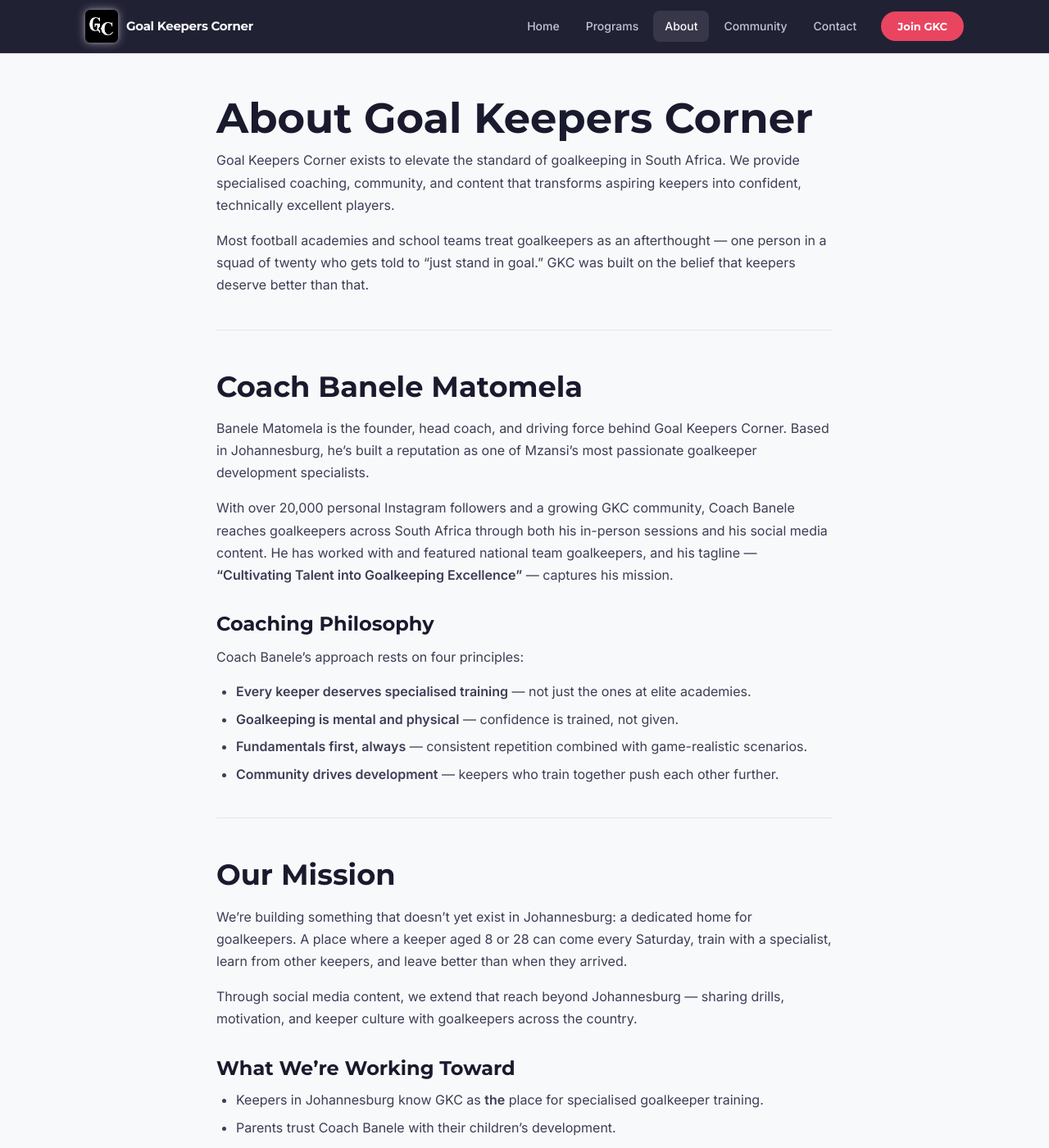
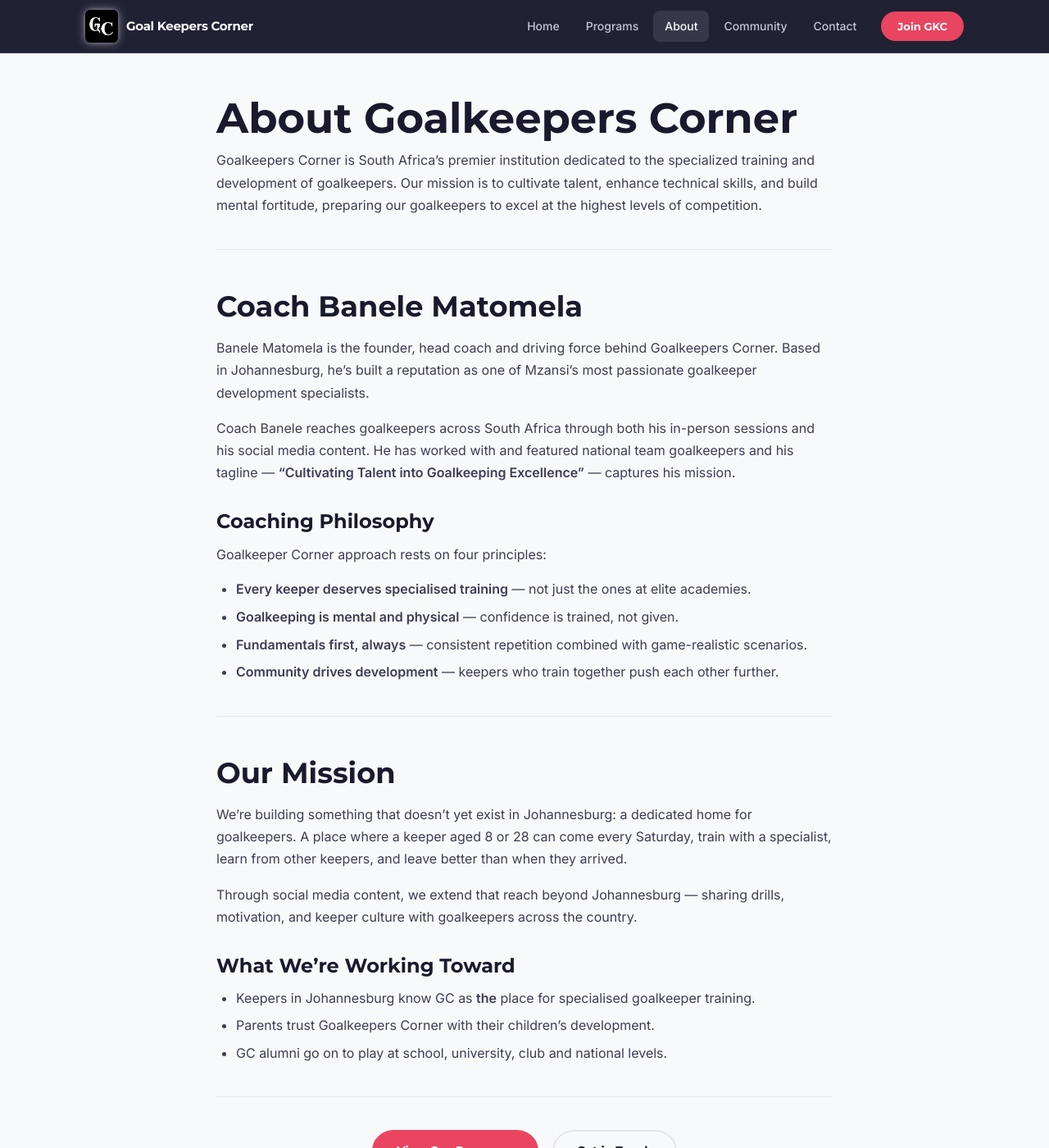
Before and after one commit to matomeladavid27-max/gkc-website, a Jekyll site: the page built from about/index.md, in a window 1280 px wide and 1400 px high. Shown: the whole window at 82% size. Built offline with Jekyll 4.4.1, drawn with Linux system fonts in a browser that asks for light colours; some of the changed text lies outside the part shown.

Commit message:
about index.md

```diff
--- a/about/index.md
+++ b/about/index.md
@@ -8,23 +8,21 @@
 <div class="page-container">
 <div class="page-content">
 
-# About Goal Keepers Corner
+# About Goalkeepers Corner
 
-Goal Keepers Corner exists to elevate the standard of goalkeeping in South Africa. We provide specialised coaching, community, and content that transforms aspiring keepers into confident, technically excellent players.
-
-Most football academies and school teams treat goalkeepers as an afterthought — one person in a squad of twenty who gets told to "just stand in goal." GKC was built on the belief that keepers deserve better than that.
+Goalkeepers Corner is South Africa's premier institution dedicated to the specialized training and development of goalkeepers. Our mission is to cultivate talent, enhance technical skills, and build mental fortitude, preparing our goalkeepers to excel at the highest levels of competition.
 
 ---
 
 ## Coach Banele Matomela
 
-Banele Matomela is the founder, head coach, and driving force behind Goal Keepers Corner. Based in Johannesburg, he's built a reputation as one of Mzansi's most passionate goalkeeper development specialists.
+Banele Matomela is the founder, head coach and driving force behind Goalkeepers Corner. Based in Johannesburg, he's built a reputation as one of Mzansi's most passionate goalkeeper development specialists.
 
-With over 20,000 personal Instagram followers and a growing GKC community, Coach Banele reaches goalkeepers across South Africa through both his in-person sessions and his social media content. He has worked with and featured national team goalkeepers, and his tagline — **"Cultivating Talent into Goalkeeping Excellence"** — captures his mission.
+Coach Banele reaches goalkeepers across South Africa through both his in-person sessions and his social media content. He has worked with and featured national team goalkeepers and his tagline — **"Cultivating Talent into Goalkeeping Excellence"** — captures his mission.
 
 ### Coaching Philosophy
 
-Coach Banele's approach rests on four principles:
+Goalkeeper Corner approach rests on four principles:
 
 - **Every keeper deserves specialised training** — not just the ones at elite academies.
 - **Goalkeeping is mental and physical** — confidence is trained, not given.
@@ -41,10 +39,9 @@
 
 ### What We're Working Toward
 
-- Keepers in Johannesburg know GKC as **the** place for specialised goalkeeper training.
-- Parents trust Coach Banele with their children's development.
-- GKC alumni go on to play at school, university, club, and national levels.
-- The organisation becomes financially sustainable through consistent program enrollment.
+- Keepers in Johannesburg know GC as **the** place for specialised goalkeeper training.
+- Parents trust Goalkeepers Corner with their children's development.
+- GC alumni go on to play at school, university, club and national levels.
 
 ---
 
```
